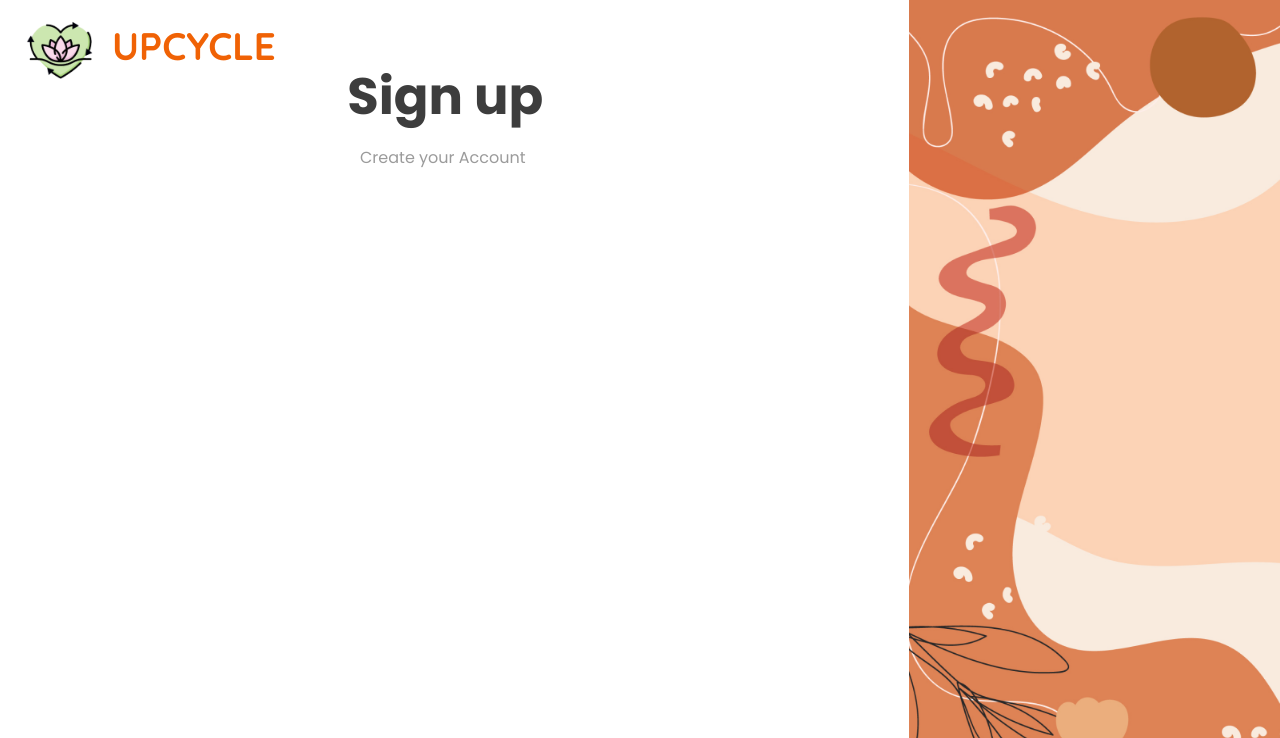
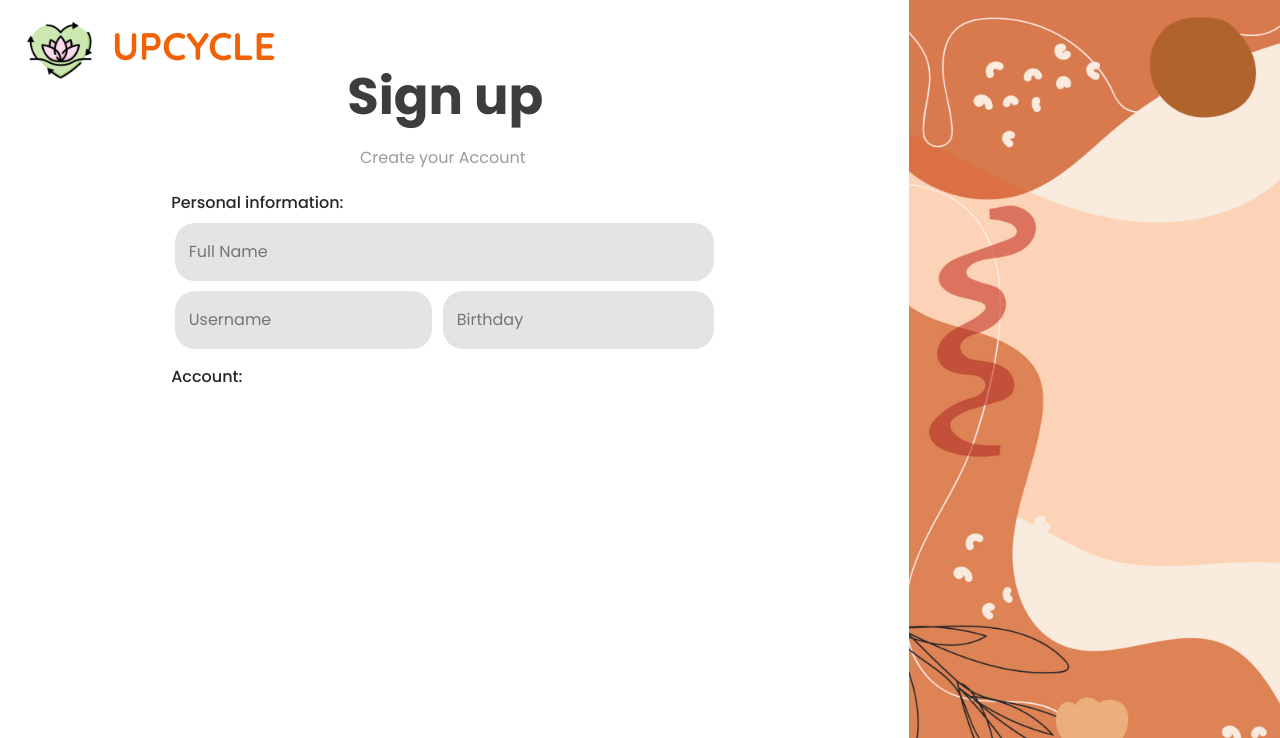
Before and after one commit to Alexis-Roman/CET-5-Final-Project, a PHP site: page /Sign_up.html in a window 1280 px wide; the page is wider, and only the part inside the window is pictured. Shown: the top 738 px of that part. Run offline with PHP 8.4, Linux system fonts and the light colour scheme.

Commit message:
sign up form personal information

```diff
--- a/Sign_up.css
+++ b/Sign_up.css
@@ -76,3 +76,81 @@ body::-webkit-scrollbar-track {
     color: #9B9B9B;
     z-index: 2; /* Ensure the text is in front of other content */
 }
+
+.personal-info-text {
+    position: absolute;
+    left: 214px;
+    top: 238px;
+    width: 216px;
+    height: 30px;
+    font-family: 'Poppins', sans-serif;
+    font-size: 20px;
+    font-weight: 500; /* Medium */
+    color: #272727;
+    z-index: 2; /* Ensure the text is in front of other content */
+}
+
+.form-input {
+    position: absolute;
+    left: 219px;
+    top: 279px;
+    width: 670px;
+    height: 70px;
+    border-radius: 25px;
+    background-color: #E4E4E4;
+    font-family: 'Poppins', sans-serif;
+    font-size: 20px;
+    font-weight: medium;
+    color: #767676;
+    z-index: 2; /* Ensure the form is in front of other content */
+    border: none; /* Remove the border */
+    text-indent: 15px; /* Adjust the indentation as needed */
+}
+
+.username-input {
+    position: absolute;
+    left: 219px;
+    top: 364px;
+    width: 317px;
+    height: 70px;
+    border-radius: 25px;
+    background-color: #E4E4E4;
+    font-family: 'Poppins', sans-serif;
+    font-size: 20px;
+    font-weight: medium;
+    color: #767676;
+    z-index: 2; /* Ensure the form is in front of other content */
+    border: none; /* Remove the border */
+    text-indent: 15px; /* Adjust the indentation as needed */
+}
+
+/* Add the following CSS for the "Birthday" form input */
+.birthday-input {
+    position: absolute;
+    left: 554px;
+    top: 364px;
+    width: 335px;
+    height: 70px;
+    border-radius: 25px;
+    background-color: #E4E4E4;
+    font-family: 'Poppins', sans-serif;
+    font-size: 20px;
+    font-weight: medium;
+    color: #767676;
+    z-index: 2; /* Ensure the form is in front of other content */
+    border: none; /* Remove the border */
+    text-indent: 15px; /* Adjust the indentation as needed */
+}
+
+.account-text {
+    position: absolute;
+    left: 214px;
+    top: 455px;
+    width: 216px;
+    height: 30px;
+    font-family: 'Poppins', sans-serif;
+    font-size: 20px;
+    font-weight: 500; /* Medium */
+    color: #272727;
+    z-index: 2; /* Ensure the text is in front of other content */
+}
--- a/Sign_up.html
+++ b/Sign_up.html
@@ -19,5 +19,13 @@
     <img src="images/signup.png" alt="Description of the image" class="bg_image">
     <div class="signup-text">Sign up</div>
     <div class="create-account-text">Create your Account</div>
+    <div class="personal-info-text">Personal information:</div>
+    <input type="text" class="form-input" placeholder="Full Name">
+    <!-- "Username" form input -->
+    <input type="text" class="username-input" placeholder="Username">
+    <!-- "Birthday" form input -->
+    <input type="text" class="birthday-input" placeholder="Birthday">
+
+    <div class="account-text">Account:</div>
 </body>
 </html>
```
